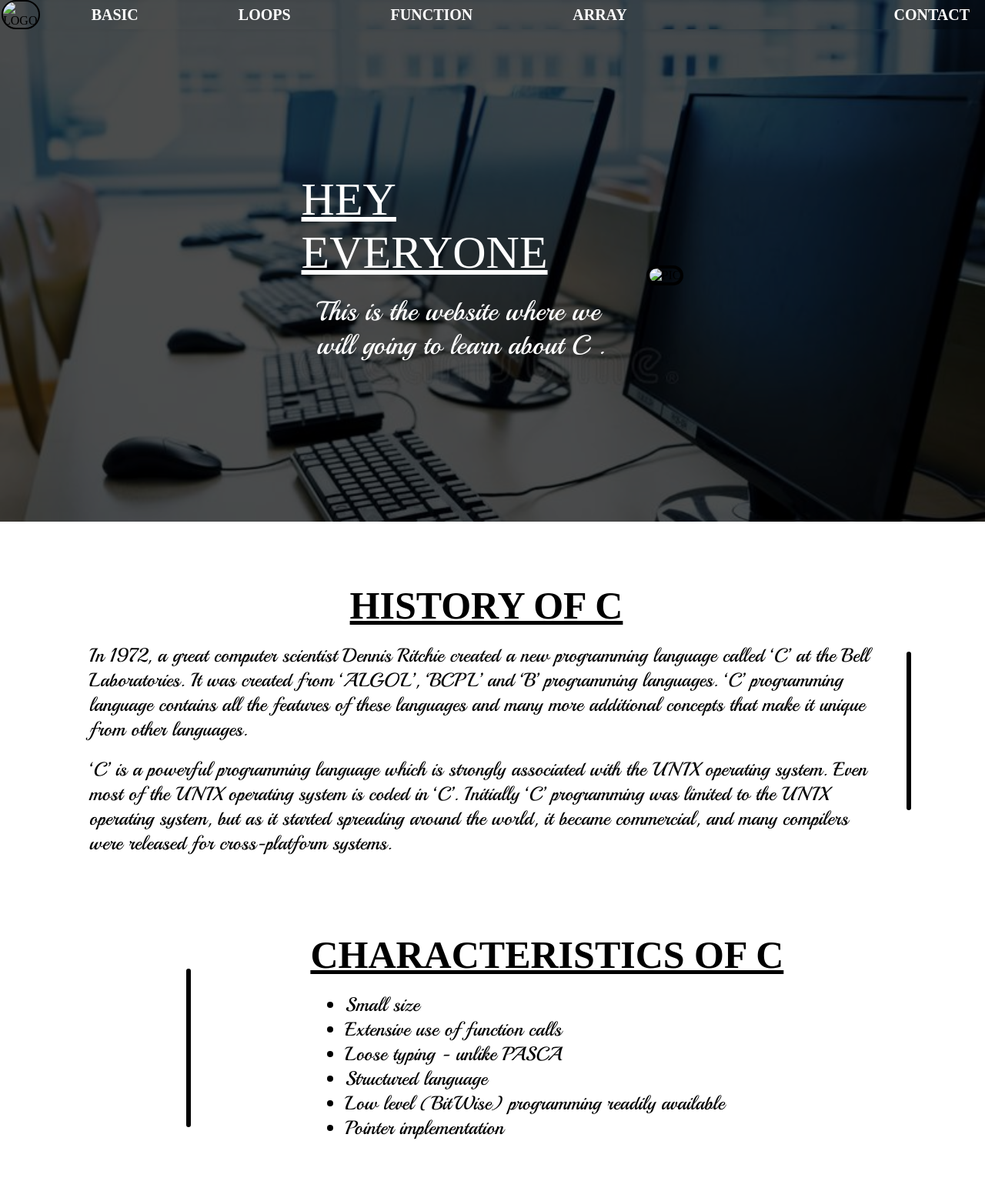
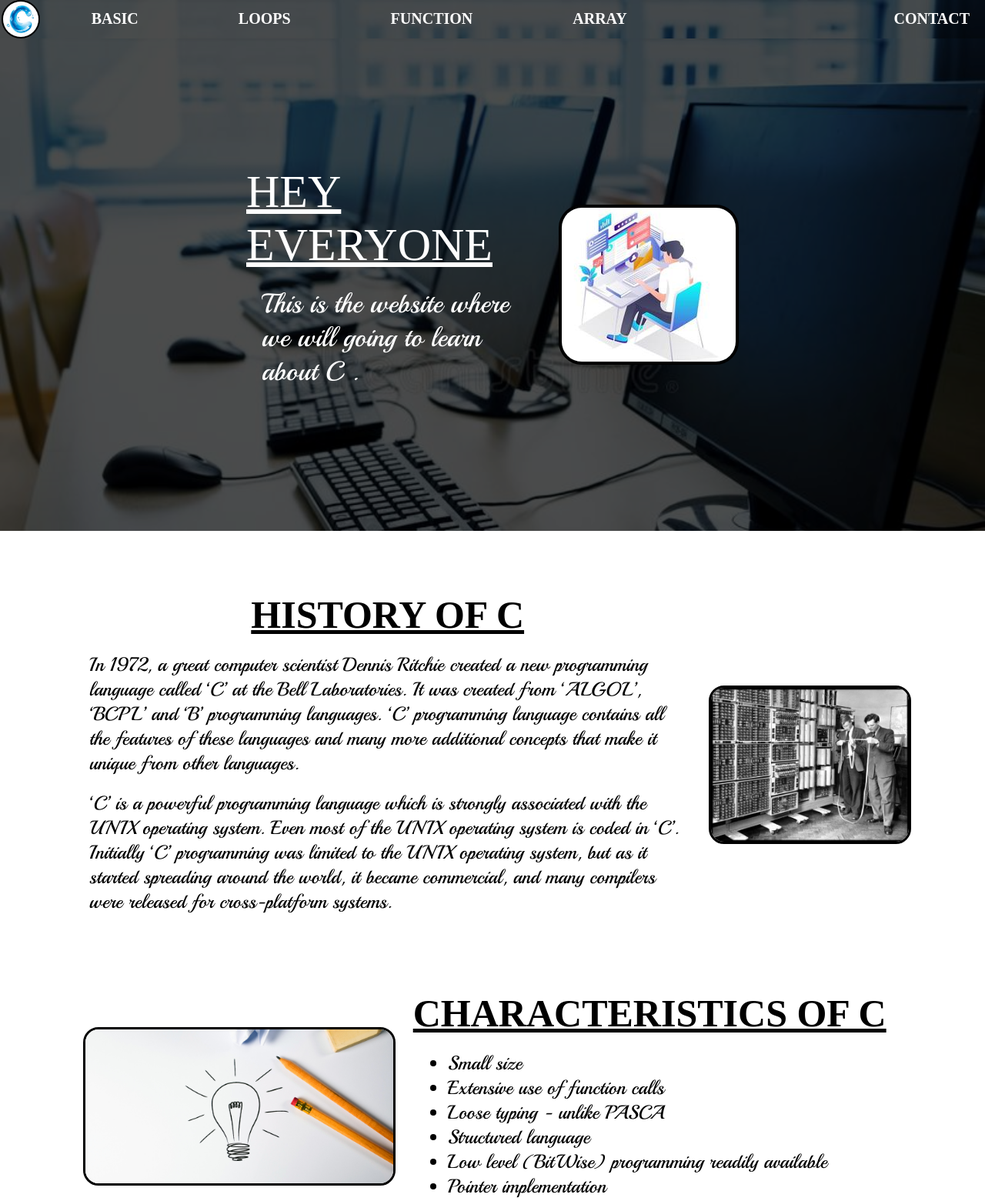
Before and after one commit to Codewithkaint/webproject, a website: page index.html in a window 1280 px wide. Shown: the top 1561 px of the page at 77% size. Drawn offline with Linux system fonts and the light colour scheme; files that its build step writes are made by us from their sources; files whose address does not match are found by name; a web font is replaced by a local one.

Commit message:
Update index.html

```diff
--- a/index.html
+++ b/index.html
@@ -6,18 +6,18 @@
     <meta http-equiv="X-UA-Compatible" content="IE=edge">
     <meta name="viewport" content="width=device-width, initial-scale=1.0">
     <title>Code With Kaint</title>
-    <link rel="stylesheet" href="./Static/style.css">
+    <link rel="stylesheet" href="./views/Static/style.css">
     <script src="https://kit.fontawesome.com/0524065bf8.js" crossorigin="anonymous"></script>
 
 
-    <link rel="stylesheet" media="screen and (max-width: 1200px)" href="./Static/modify.css">
+    <link rel="stylesheet" media="screen and (max-width: 1200px)" href="./views/Static/modify.css">
 </head>
 
 <body>
     <nav class="back high bars">
 
         <ul class="list v-clss">
-            <img src="./Static/c.webp" alt="LOGO">
+            <img src="./views/Static/c.webp" alt="LOGO">
             <li><a href="/bas">BASIC</a></li>
 
             <li><a href="/lop">LOOPS</a></li>
@@ -41,7 +41,7 @@
 
 
             </div>
-            <img src="./Static/man1.jpg" alt="PIC">
+            <img src="./views/Static/man1.jpg" alt="PIC">
 
         </div>
     </section>
@@ -58,7 +58,7 @@
                 were released for cross-platform systems.</p>
         </div>
 
-        <img src="./Static/phli.webp" alt="">
+        <img src="./views/Static/phli.webp" alt="">
 
     </section>
     <section class="third">
@@ -74,7 +74,7 @@
             </ul>
         </div>
 
-        <img src="./Static/cha.jpg" alt="">
+        <img src="./views/Static/cha.jpg" alt="">
 
     </section>
     <section class="second">
@@ -96,7 +96,7 @@
 
         </div>
 
-        <img src="./Static/app.webp" alt="" srcset="">
+        <img src="./views/Static/app.webp" alt="" srcset="">
 
     </section>
     <section class="cont" id="contact">
@@ -126,7 +126,7 @@
 
     </section>
     <footer >This is the best website that can enhance your coding skills.</footer>
-    <script  src="./Static/resp.js"></script>
+    <script  src="./views/Static/resp.js"></script>
 </body>
 
 </html>
```
